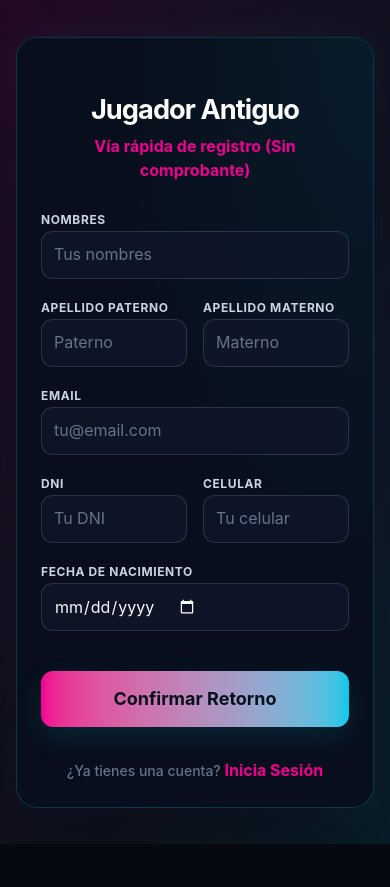
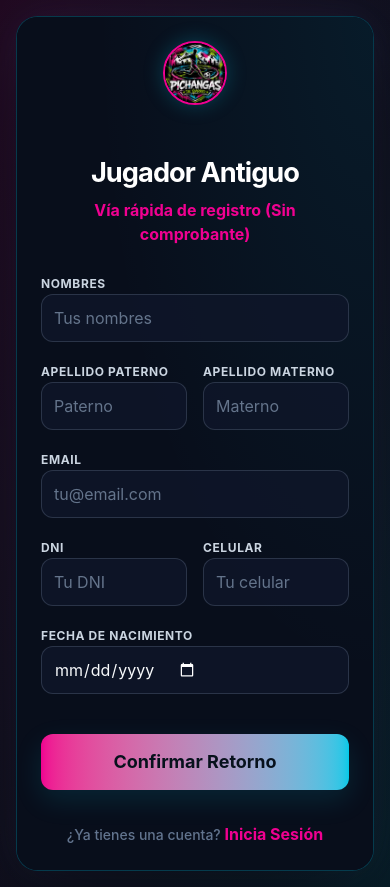
Before and after one commit to randy0391/pichangas-de-barrio, a React (Vite) app in the folder frontend/: page /registro-antiguos in a window 390 px wide. Before the commit the page ends 844 px from the top, so only its background shows below. Built offline with nearby package versions, Linux system fonts and the light colour scheme; no server answers.

Commit message:
Add mobile branding to legacy player registration

```diff
--- a/frontend/src/features/auth/OldPlayerRegisterPage.tsx
+++ b/frontend/src/features/auth/OldPlayerRegisterPage.tsx
@@ -100,6 +100,9 @@ export const OldPlayerRegisterPage = () => {
 
         {/* Left Side: Form */}
         <div className="pdb-auth-form w-full md:w-1/2 p-8 md:p-12 bg-slate-950 flex flex-col justify-center relative">
+            <div className="flex justify-center mb-5 md:hidden">
+                <img src="/logo.jpg" alt="Pichangas FC" className="w-16 h-16 rounded-full border-2 border-primary shadow-[0_0_20px_rgba(0,201,232,0.25)]" />
+            </div>
             <div className="max-w-md w-full mx-auto space-y-6">
                 <div className="text-center md:text-left mt-8 md:mt-0">
                     <h2 className="text-3xl font-bold text-slate-900 dark:text-white">Jugador Antiguo</h2>
```
